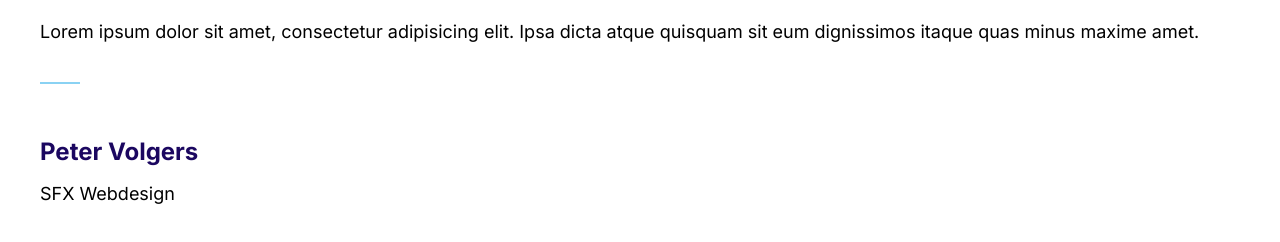
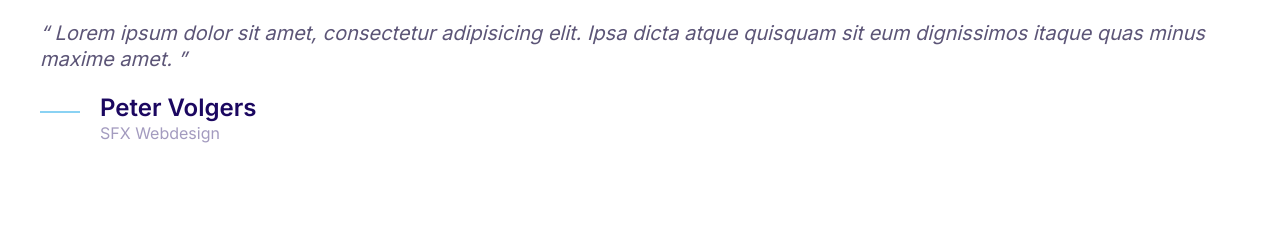
Before and after one commit to PeterVolgers/Alexify, a plain HTML site: page index.html in a window 1280 px wide. Drawn offline with Linux system fonts and the light colour scheme.

Commit message:
Build definitions Quote and Grid

```diff
--- a/css/styles.css
+++ b/css/styles.css
@@ -1,11 +1,12 @@
 :root {
+  --border-radius: 30px;
   --color-accent: #ff3400;
   --color-body: #918ca4;
+  --color-body-dark: #5c5577;
+  --color-borders: #ccc;
   --color-headings: #1b0760;
   --color-primary: #2584ff;
   --color-secondary: #00d9ff;
-  --color-borders: #ccc;
-  --border-radius: 30px;
 }
 
 *,
@@ -370,3 +371,87 @@ a {
     font-size: 1.7rem;
   }
 }
+
+/* Media */
+
+.media {
+  display: flex;
+}
+
+.media__title {
+  margin-top: 0;
+}
+
+.media__body {
+  margin: 0 2rem;
+}
+
+.media__image {
+  margin-top: 1rem;
+}
+
+/* Quotes */
+
+.quote {
+  font-size: 3rem;
+  font-style: italic;
+  color: var(--color-body-dark);
+  line-height: 1.3;
+}
+
+.quote__text::before {
+  content: open-quote;
+}
+
+.quote__text::after {
+  content: close-quote;
+}
+
+.quote__line {
+  position: relative;
+  bottom: 10px;
+}
+
+.quote__author {
+  font-size: 3rem;
+  font-weight: 600;
+  font-style: normal;
+  margin-bottom: 0;
+}
+
+.quote__organization {
+  font-size: 2rem;
+  font-style: normal;
+  color: var(--color-headings);
+  opacity: 0.4;
+}
+
+@media screen and (min-width: 1024px) {
+  .quote {
+    font-size: 2rem;
+  }
+  .quote__author {
+    font-size: 2.4rem;
+  }
+  .quote__organization {
+    font-size: 1.6rem;
+  }
+}
+
+/* Grid */
+
+.grid {
+  display: grid;
+}
+
+@media screen and (min-width: 768px) {
+  .grid--1x2 {
+    grid-template-columns: repeat(2, 1fr);
+  }
+}
+
+/* @media screen and (min-width: 1024px) {
+  .grid--1x3 {
+    grid-template-columns: repeat(3, 1fr);
+  }
+} */
```
Also changed, not shown: Components/Media.html (added, +15 -0 lines), Components/quote.html (added, +19 -0 lines), Images/clock.svg (added), Images/snap.svg (added), Images/sprite.svg.
